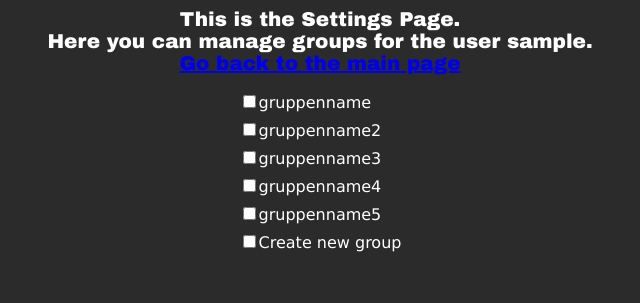
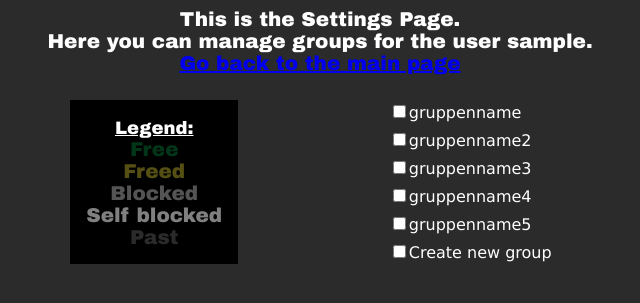
Before and after one commit to Bizbalt/MonthGrayer, a Flask app: a page that uses templates/Settings.html in a window 1280 px wide. Shown: the top 303 px of the page, without its empty margins (320-960 px from the left). Run offline with Flask 3, Linux system fonts and the light colour scheme; parts of the project's set-up code (start-up, migrations or seed data) failed here and were passed over.

Commit message:
:lipstick: color change, :sparkles: legend on the settings page

```diff
--- a/static/monthGreyer.css
+++ b/static/monthGreyer.css
@@ -30,7 +30,7 @@
 }
 
 .freed {
-    background-color: #b67500;
+    background-color: #554f13;
 }
 
 .blocked {
--- a/static/settings.css
+++ b/static/settings.css
@@ -10,3 +10,12 @@
     display: block;
     margin: 0.5rem;
 }
+
+#wrapper {
+    margin: auto;
+    display: flex;
+    width: 50%;
+    padding: 10px;
+    flex-wrap: wrap;
+    justify-content: center;
+}
--- a/static/user_settings.js
+++ b/static/user_settings.js
@@ -74,6 +74,8 @@ async function settings_init(){
     })
     new_group_fade_div.appendChild(create_button)
 
+    // ToDo: Create an additional tick boxes to create a respective default user highlighting holidays/blocking all weekdays etc.
+
     new_group_checkbox.addEventListener("change", () => {
         if (new_group_checkbox.checked) {
             new_group_name.value = ""
--- a/templates/Settings.html
+++ b/templates/Settings.html
@@ -11,16 +11,25 @@
 <script>current_username = "{{username}}";</script>
 <body onload=settings_init() style="background: #2b2b2c;color:white;font-family:verdana,serif">
 
-<p style="text-align:center">
+<p style="text-align:center; background-color: transparent">
     This is the Settings Page.<br>
     Here you can manage groups for the user {{ username }}.
     <br>
     <a href="/" >Go back to the main page</a>
-
 </p>
 
-<div class="group_settings_container" id="groupSettingsContainer">
+<div id="wrapper">
+<p  style="float: left; padding: 1rem; background-color: black">
+    <span style="font-size: large; text-decoration: underline">Legend:</span> <br>
+    <span style="color: #033519">Free</span> <br>
+    <span style="color: #554f13">Freed</span> <br>
+    <span style="color: #545454">Blocked</span> <br>
+    <span style="color: grey">Self blocked</span> <br>
+    <span style="color: #2b2b2c">Past</span> <br>
+
+<div class="group_settings_container" id="groupSettingsContainer" style="float: right">
 {# here the groups to choose or create will be generated #}
+</div>
 </div>
 
 </body>
```
